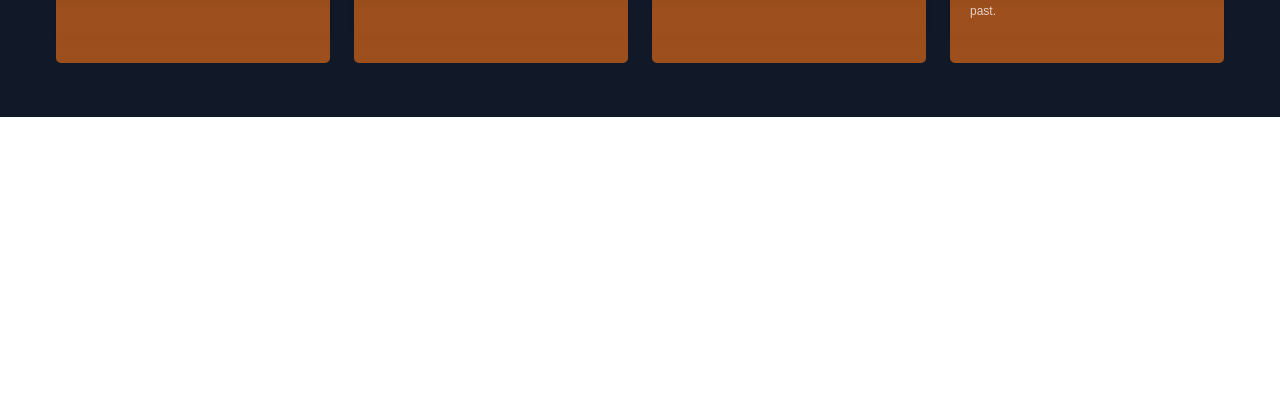
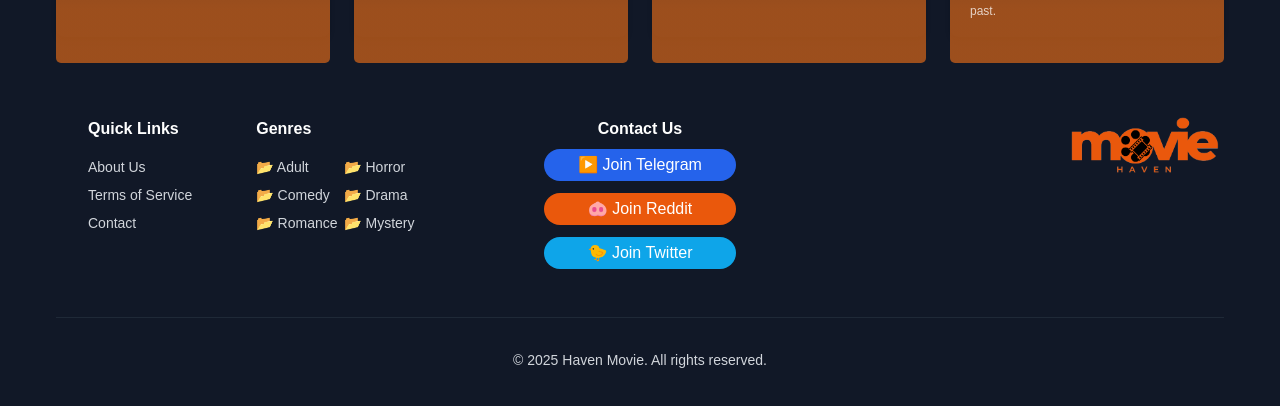
Before and after one commit to dnjstr/MovieApp-Front-End, a React (Vite) app: page / in a window 1280 px wide. Shown: the part 1899-2305 px from the top of the page. Before the commit the page ends 2016 px from the top, so only its background shows below. Built offline with nearby package versions, Linux system fonts and the light colour scheme.

Commit message:
Added Footer

```diff
--- /dev/null
+++ b/src/components/layout/Footer.tsx
@@ -0,0 +1,87 @@
+
+const Footer = () => {
+  return (
+    <footer className="bg-gray-9d00 text-gray-300 py-12">
+      <div className="max-w-full mx-auto">
+        <div className="grid grid-cols-1 md:grid-cols-3 gap-8 ">
+
+
+
+          <div className="flex justify-between px-8 ">
+            <div className="space-y-2 pr-16">
+              <h3 className="font-semibold text-white mb-4">Quick Links</h3>
+              <div className="space-y-2">
+                <a href="/about" className="block text-sm whitespace-nowrap
+                hover:text-white transition-colors">About Us</a>
+                <a href="/terms" className="block text-sm whitespace-nowrap
+                hover:text-white transition-colors">Terms of Service</a>
+                <a href="/contact" className="block text-sm whitespace-nowrap
+                hover:text-white transition-colors">Contact</a>
+              </div>
+            </div>
+
+            <div className=" ">
+              <h3 className="font-semibold text-white mb-4">Genres</h3>
+              <div className="grid grid-cols-2 gap-x-10 gap-y-2 ">
+                <a href="/genre/adult" className="text-sm whitespace-nowrap
+                hover:text-orange-400 transition-colors">📂 Adult</a>
+                <a href="/genre/horror" className="text-sm whitespace-nowrap
+                hover:text-orange-400 transition-colors">📂 Horror</a>
+                <a href="/genre/comedy" className="text-sm whitespace-nowrap
+                hover:text-orange-400 transition-colors">📂 Comedy</a>
+                <a href="/genre/drama" className="text-sm whitespace-nowrap
+                hover:text-orange-400 transition-colors">📂 Drama</a>
+                <a href="/genre/romance" className="text-sm whitespace-nowrap
+                hover:text-orange-400 transition-colors">📂 Romance</a>
+                <a href="/genre/mystery" className="text-sm whitespace-nowrap
+                hover:text-orange-400 transition-colors">📂 Mystery</a>
+              </div>
+            </div>
+          </div>
+
+          <div className="text-center space-y-1  ">
+            <h3 className="font-semibold text-white mb-2">Contact Us</h3>
+            <div className="space-y-3 flex flex-col items-center ">
+              <a
+                href="https://web.telegram.org/"
+                className="w-48 px-6 py-1 bg-blue-600 text-white rounded-full
+                hover:bg-blue-700 transition-colors"
+              >
+               ▶️ Join Telegram
+              </a>
+              <a
+                href="https://www.reddit.com/"
+                className="w-48 px-6 py-1 bg-orange-600 text-white rounded-full
+                hover:bg-orange-700 transition-colors"
+              >
+               🐽 Join Reddit
+              </a>
+              <a
+                href="https://x.com"
+                className="w-48 px-6 py-1 bg-sky-500 text-white rounded-full
+                hover:bg-sky-600 transition-colors"
+              >
+               🐤 Join Twitter
+              </a>
+            </div>
+          </div>
+
+          <div className="flex justify-center md:justify-end ">
+            <img
+              src="/Logo.png"
+              alt="Haven Movie Logo"
+              className=" h-14 w-auto object-contain"
+            />
+          </div>
+        </div>
+
+        <div className="mt-12 bg-red-50s0 pt-8 border-t
+        border-gray-800 text-center text-sm">
+          <p>© 2025 Haven Movie. All rights reserved.</p>
+        </div>
+      </div>
+    </footer>
+  );
+};
+
+export default Footer;
--- a/src/components/movies/Movielistsection.tsx
+++ b/src/components/movies/Movielistsection.tsx
@@ -1,4 +1,5 @@
 import React from 'react';
+import Footer from '../layout/Footer';
 import { useNavigate } from 'react-router-dom';
 
 const movies = [
@@ -22,7 +23,7 @@ const MovieListSection: React.FC = () => {
   return (
     <div className="px-8 py-10">
       <h2 className="text-3xl font-bold mb-6">Popular on Movie Haven</h2>
-      <div className=" grid grid-cols-2 md:grid-cols-3 lg:grid-cols-4 gap-6">
+      <div className="grid grid-cols-2 md:grid-cols-3 lg:grid-cols-4 gap-6 ">
         {movies.map((movie) => (
           <div
             key={movie.id}
@@ -43,6 +44,11 @@ const MovieListSection: React.FC = () => {
           </div>
         ))}
       </div>
+
+      <div className=' mt-4 '>
+        <Footer/>
+      </div>
+
     </div>
   );
 };
```
